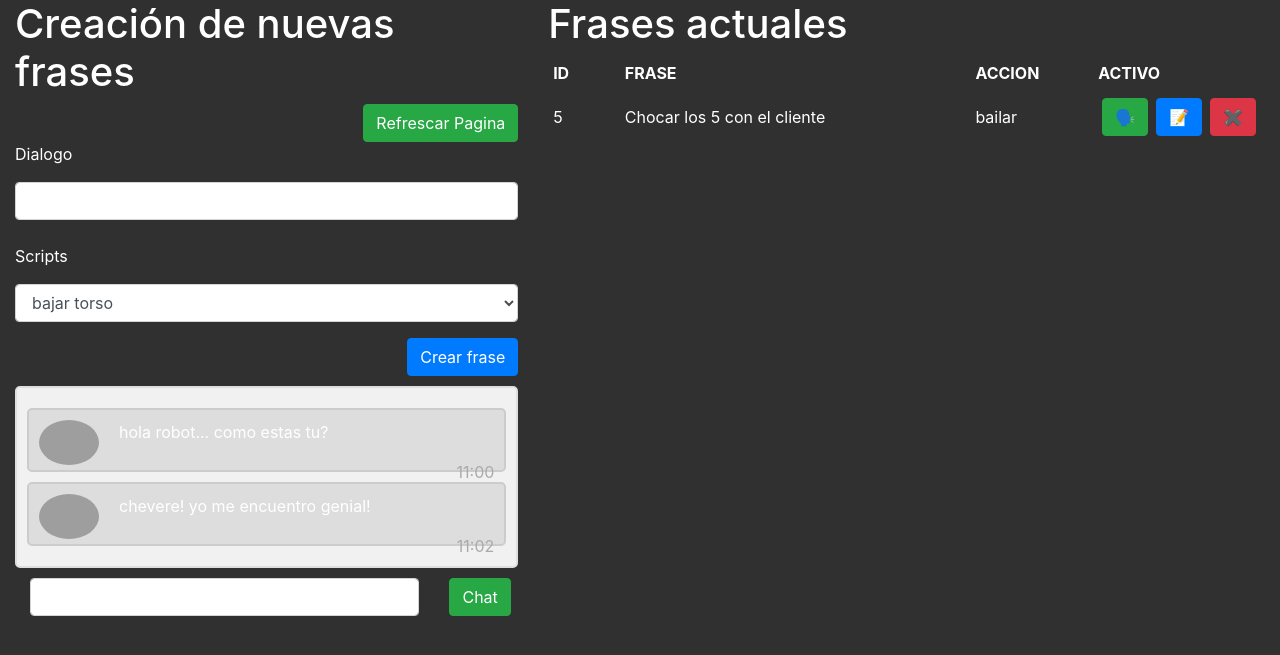
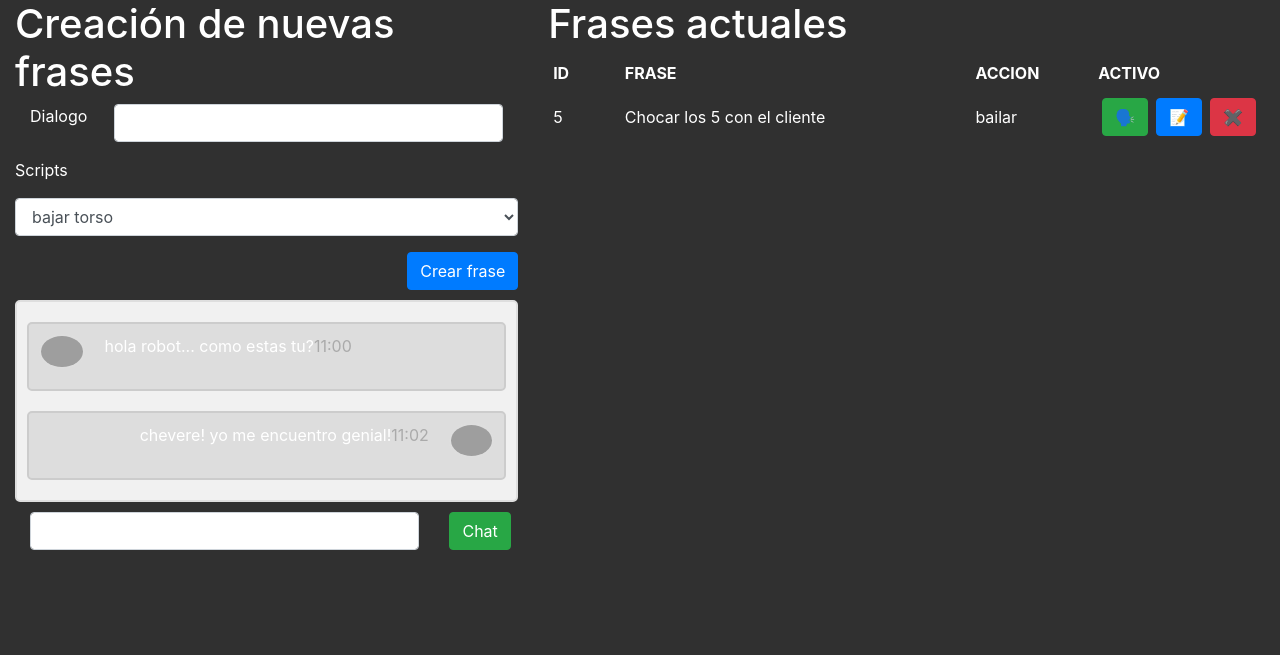
Before and after one commit to durbonca/dialogos-max-robot, a PHP site: page / in a window 1280 px wide. Shown: the top 655 px of the page. Run offline with PHP 8.4, Linux system fonts and the light colour scheme; data comes from the database, SQL or seed files in the repository; data that the repository does not hold is empty; grey boxes are pictures that could not be loaded.

Commit message:
modificado chatbox

```diff
--- a/css/chat.css
+++ b/css/chat.css
@@ -13,27 +13,39 @@
     background-color: #ddd;
   }
 
+  .mensage.left {
+    float: left;
+  }
+
+  .mensage.right {
+    float: right;
+    text-align: right !important;
+  }
+
   /* Clear floats */
   .container::after {
-    content: "";
-    clear: both;
-    display: table;
+  content: "";
+  clear: both;
+  display: table;
   }
 
   /* Style images */
   .chatbox img {
+    max-width: 10%;
+    padding: 0px;
+    margin-top: 0px;
+    border-radius: 50%;
+  }
+
+  .chatbox img.left{
     float: left;
-    max-width: 60px;
-    width: 100%;
     margin-right: 20px;
-    border-radius: 50%;
   }
 
   /* Style the right image */
   .chatbox img.right {
     float: right;
     margin-left: 20px;
-    margin-right:0;
   }
 
   /* Style time text */
--- a/index.php
+++ b/index.php
@@ -5,7 +5,7 @@
     <meta charset="utf-8">
     <meta name="viewport" content="width=device-width, initial-scale=1.0, shrink-to-fit=no">
     <title>tabla</title>
-    <link rel="stylesheet" type="text/css" href="custom.css">
+    <link rel="stylesheet" type="text/css" href="css/custom.css">
     <link rel="stylesheet" href="assets/bootstrap/css/bootstrap.min.css">
     <link rel="stylesheet" href="assets/css/styles.css">
     <link rel="stylesheet" href="css/chat.css">
@@ -131,20 +131,26 @@ switch ($btn) {
                     <div>
                         <form method="post">
                             <h1>Creación de nuevas frases</h1>
-                        <div class="text-right"><button id="boton" class="btn btn-success" type="submit">Refrescar Pagina</button></div>
+                          <!--  <div class="col text-right" style="aling-text:right; padding-bottom: 10px;"><button id="boton" class="btn btn-success" type="submit">Refrescar Pagina</button></div>-->
                         </form>
+                            <div>
                                 <form action="index.php" method="post">
-                    <div class="form-group">
-                        <div>
+                                <div class="container-fluid form-group">
+                                    <div class="row">
                                         <input type="hidden" name="id" value="<?php echo $id; ?>">
-                            <p>Dialogo</p>
+                                        <div class="col-2">
+                                            Dialogo
+                                        </div>
+                                        <div class="col-10">
                                             <input class="form-control" type="text" name='frase' value="<?php echo $frase; ?>">
-                            </br>
-                            <p>Scripts</p>
+                                        </div>
+                                    </div>
+                                </div>
                             </div>
                     </div>
 
                         <div class="form-group">
+                        <p>Scripts</p>
                             <div>
                                 <select class="form-control" name='script'>
                                     <?php
@@ -173,18 +179,18 @@ switch ($btn) {
                             <div class="text-right"><button id="boton" class="btn btn-success" name="btn" value="actualizar" type="submit">Actualizar frase</button></div>
                         <?php } ?>
                     </form>
+
+
+                    <div class="chatbox overflow-auto" id="chatbox">
+                        <div class="chatbox mensage left row">
+                            <img class="chatbox img left" src="images/usuarios.png" alt="avatarUser">
+                            <p>hola robot... como estas tu? </p>
+                            <span class="time-right"> 11:00</span>
                         </div>
-
-                    <div class="chatbox" id="chatbox">
-                        <div class="chatbox mensage">
-                            <img src="images/usuarios.png" alt="avatarUser">
-                            <p>hola robot... como estas tu?</p>
-                            <span class="time-right">11:00</span>
-                        </div>
-                        <div class="chatbox mensage">
-                            <img src="images/pbot.png" alt="AvatarRobot">
-                            <p>chevere! yo me encuentro genial!</p>
-                            <span class="time-right">11:02</span>
+                        <div class="chatbox mensage right row" style="display: flex; justify-content: flex-end">
+                                <p>chevere! yo me encuentro genial! </p>
+                                <span class="time-right"> 11:02</span>
+                                <img class="chatbox img right" src="images/pbot.png" alt="AvatarRobot">
                         </div>
                     </div>
                     <div class="container">
```
Lines whose indentation alone changed are shown as unchanged.
